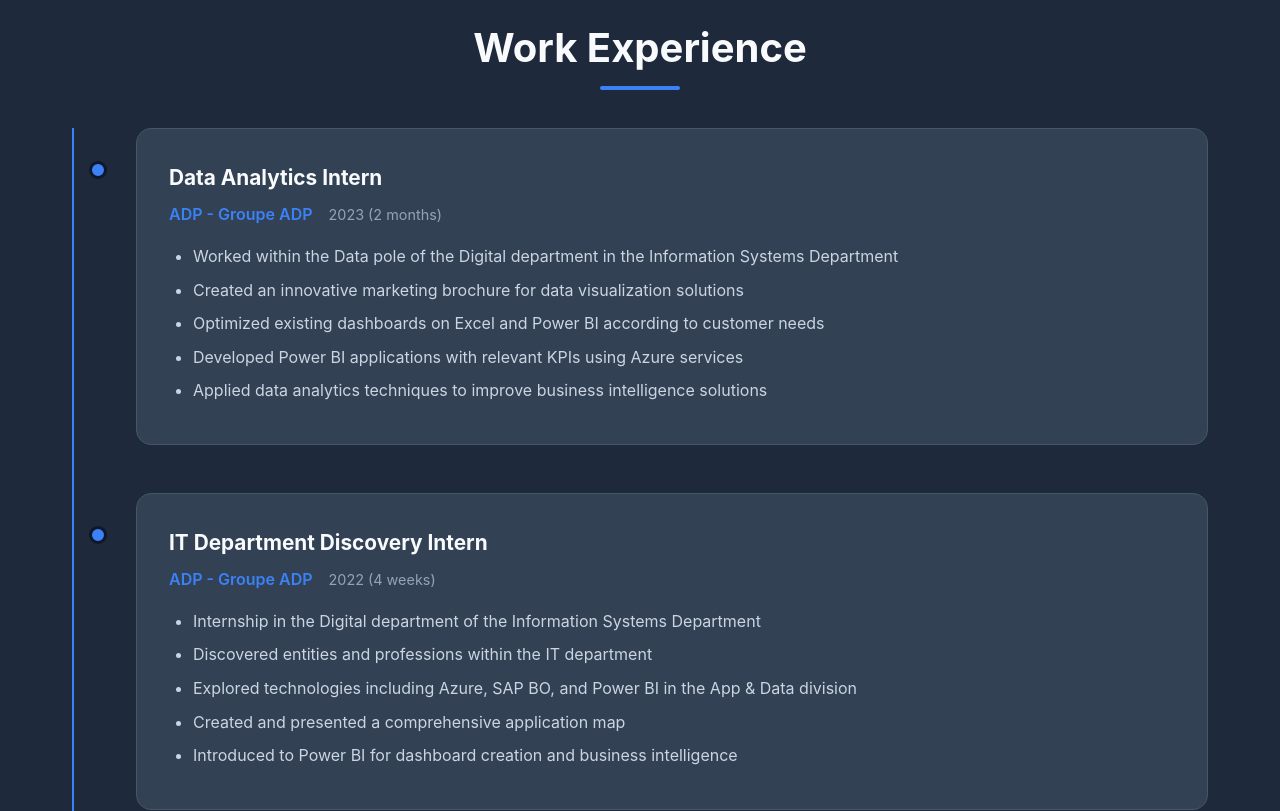
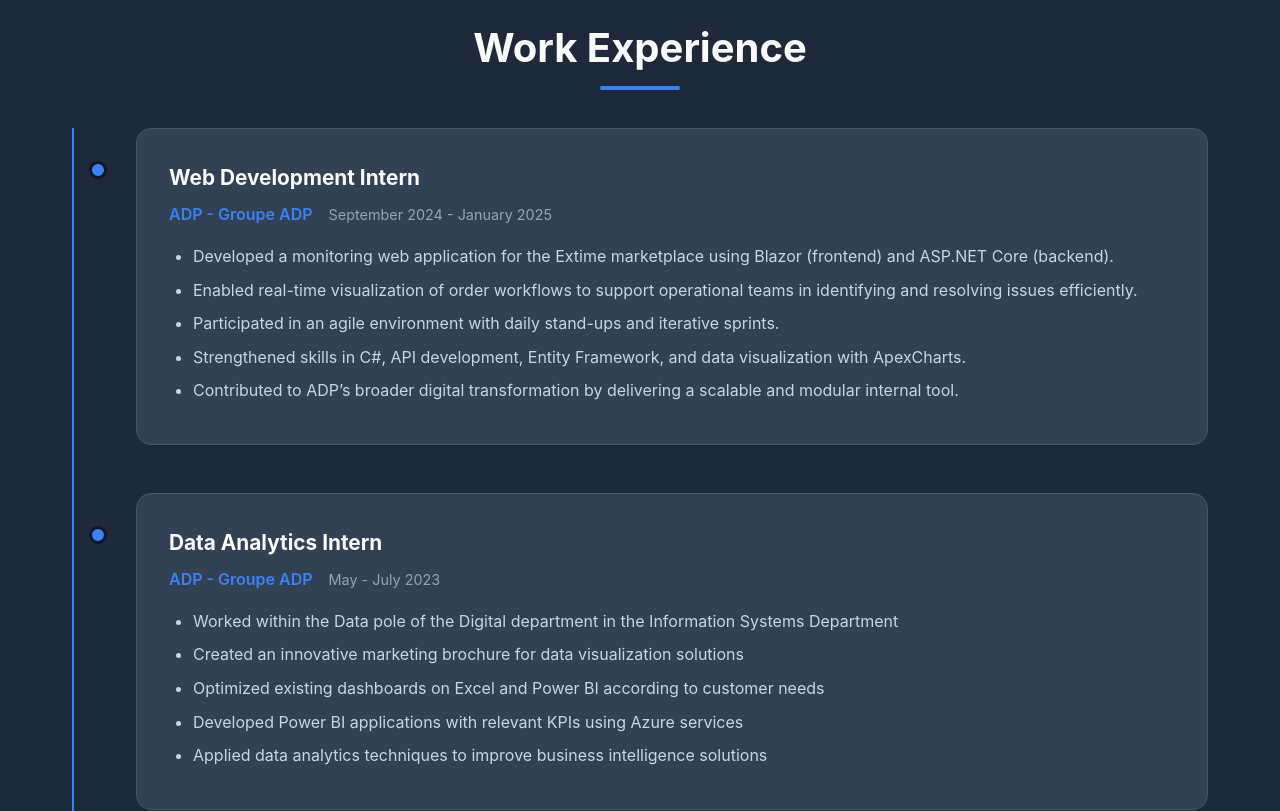
Before and after one commit to Shuigami/Shuigami.github.io, a React (Create React App) app: page / in a window 1280 px wide. Shown: the part 3200-4011 px from the top of the page. Built offline with nearby package versions, Linux system fonts and the light colour scheme.

Commit message:
fix(experiences)

```diff
--- a/src/App.js
+++ b/src/App.js
@@ -319,8 +319,20 @@
   const experiences = [
     {
       company: "ADP - Groupe ADP",
+      position: "Web Development Intern",
+      duration: "September 2024 - January 2025",
+      description: [
+        "Developed a monitoring web application for the Extime marketplace using Blazor (frontend) and ASP.NET Core (backend).",
+        "Enabled real-time visualization of order workflows to support operational teams in identifying and resolving issues efficiently.",
+        "Participated in an agile environment with daily stand-ups and iterative sprints.",
+        "Strengthened skills in C#, API development, Entity Framework, and data visualization with ApexCharts.",
+        "Contributed to ADP’s broader digital transformation by delivering a scalable and modular internal tool."
+      ],
+    },
+    {
+      company: "ADP - Groupe ADP",
       position: "Data Analytics Intern",
-      duration: "2023 (2 months)",
+      duration: "May - July 2023",
       description: [
         "Worked within the Data pole of the Digital department in the Information Systems Department",
         "Created an innovative marketing brochure for data visualization solutions",
@@ -332,7 +344,7 @@
     {
       company: "ADP - Groupe ADP",
       position: "IT Department Discovery Intern",
-      duration: "2022 (4 weeks)",
+      duration: "June 2022",
       description: [
         "Internship in the Digital department of the Information Systems Department",
         "Discovered entities and professions within the IT department",
```
